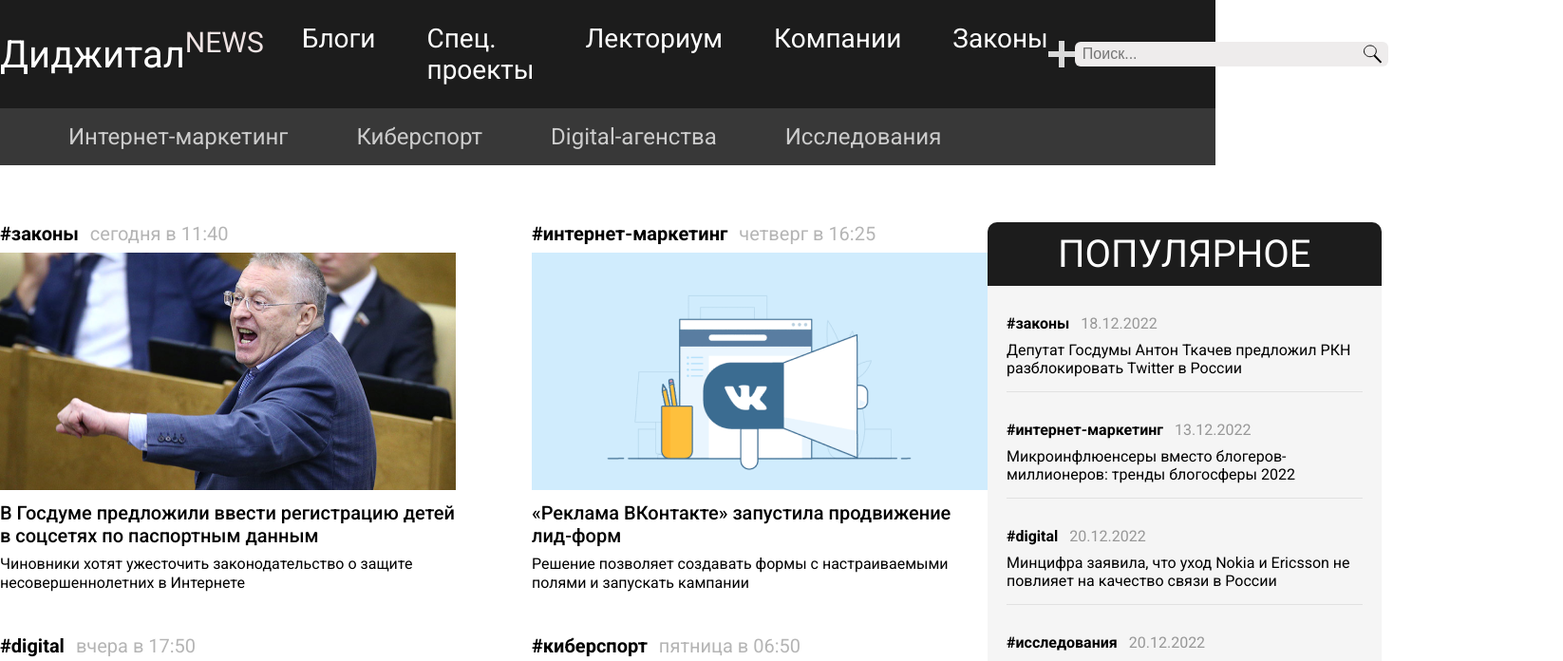
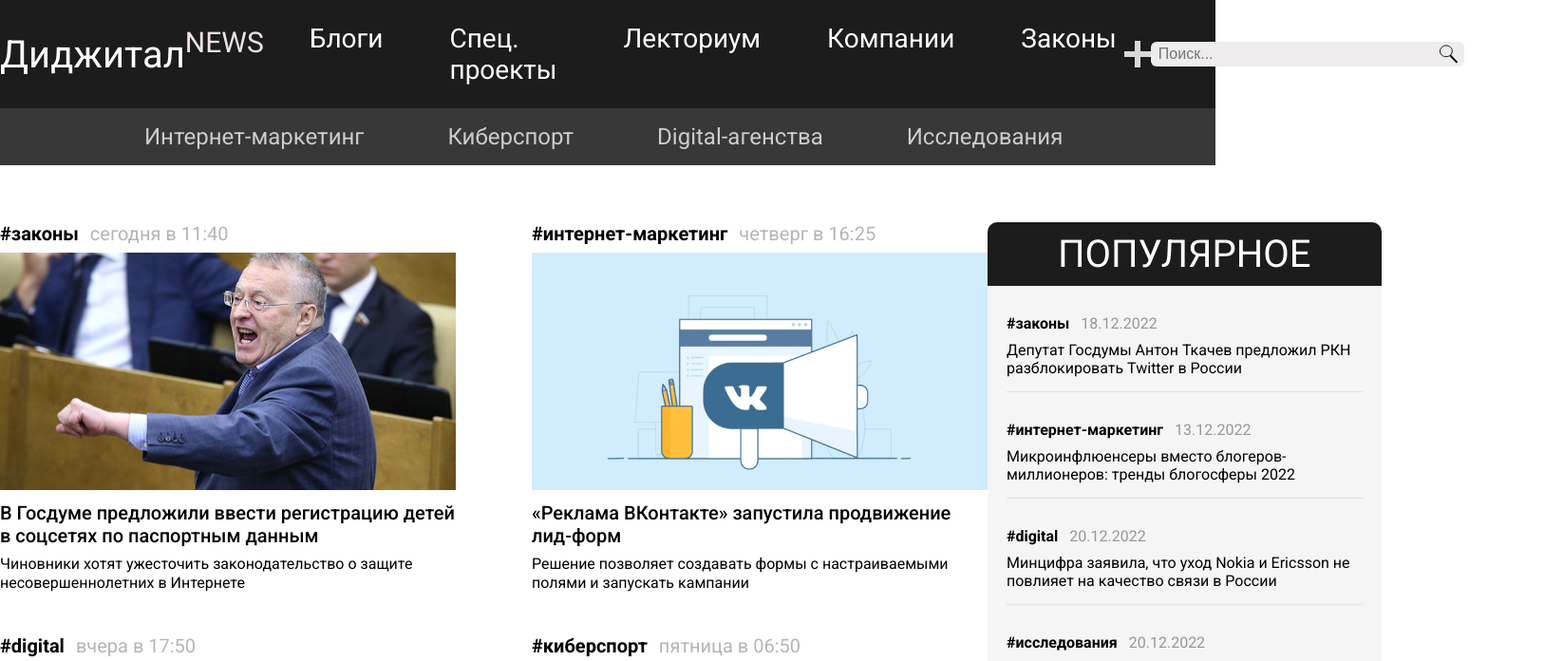
Before and after one commit to Hapnees/digital, a React (Vite) app: page /#/ in a window 1280 px wide. Shown: the top 696 px of the page at 95% size, 1646 px wide, since content can reach past the window. Built offline with nearby package versions, Linux system fonts and the light colour scheme.

Commit message:
Feat (root): new styles for selected nav

```diff
--- /dev/null
+++ b/src/components/Header/Header.module.scss
@@ -0,0 +1,8 @@
+.tab_active {
+  color: #000 !important;
+  background-color: #fff;
+
+  border-radius: 6px;
+
+  transition: color .4s, background-color .4s;
+}
--- a/src/components/Header/HeaderAdditionalLine/HeaderAdditionalLine.module.scss
+++ b/src/components/Header/HeaderAdditionalLine/HeaderAdditionalLine.module.scss
@@ -9,9 +9,11 @@
 	@include ui-line-height(7);
 	@include ui-font(6);
 
+	@include ui-margin(left, 18);
 	padding: 16px 72px;
 
-	> a {
+	>a {
 		color: $gray-soft-color;
+		padding: 0 8px;
 	}
 }
--- a/src/components/Header/HeaderAdditionalLine/HeaderAdditionalLine.tsx
+++ b/src/components/Header/HeaderAdditionalLine/HeaderAdditionalLine.tsx
@@ -1,14 +1,32 @@
-import { Link } from 'react-router-dom'
+import { Link, useLocation } from 'react-router-dom'
 import cl from './HeaderAdditionalLine.module.scss'
+import parentCl from '../Header.module.scss'
+
+const navs = [
+  { title: 'Интернет-маркетинг', href: 'internetMarketing' },
+  { title: 'Киберспорт', href: 'cybersport' },
+  { title: 'Digital-агенства', href: 'digital' },
+  { title: 'Исследования', href: 'researches' },
+]
 
 const HeaderAdditionalLine = () => {
+  const { pathname } = useLocation()
+  console.log(pathname)
+
   return (
     <section className={cl.wrapper}>
       <nav className={cl.nav}>
-        <Link to='/category/internetMarketing'>Интернет-маркетинг</Link>
-        <Link to='/category/cybersport'>Киберспорт</Link>
-        <Link to='/category/digital'>Digital-агенства</Link>
-        <Link to='/category/researches'>Исследования</Link>
+        {navs.map(nav => (
+          <Link
+            key={nav.title}
+            to={`/category/${nav.href}`}
+            className={
+              `/category/${nav.href}` === pathname ? parentCl.tab_active : ''
+            }
+          >
+            {nav.title}
+          </Link>
+        ))}
       </nav>
     </section>
   )
--- a/src/components/Header/HeaderMainLine/HeaderMainLine.module.scss
+++ b/src/components/Header/HeaderMainLine/HeaderMainLine.module.scss
@@ -28,11 +28,8 @@
 
 	@include ui-font(7);
 
-	> a {
-		&:hover {
-			text-decoration: underline;
-			text-underline-offset: 5px;
-		}
+	>a {
+		padding: 0 8px;
 	}
 }
 
@@ -53,8 +50,3 @@
 		transform: rotate(90deg);
 	}
 }
-
-.activeNav {
-	text-decoration: underline;
-	text-underline-offset: 6px;
-}
--- a/src/components/Header/HeaderMainLine/HeaderMainLine.tsx
+++ b/src/components/Header/HeaderMainLine/HeaderMainLine.tsx
@@ -6,6 +6,7 @@
 import { useState } from 'react'
 import { Link, useLocation, useNavigate } from 'react-router-dom'
 import cl from './HeaderMainLine.module.scss'
+import parentCl from '../Header.module.scss'
 
 type ITitleNav = 'Блоги' | 'Спец. проекты' | 'Лекториум' | 'Компании' | 'Законы'
 
@@ -47,8 +48,8 @@
                 key={nav.title}
                 to={nav.href}
                 className={
-									nav.href.includes(pathname) && pathname !== '/'
-										? cl.activeNav
+                  nav.href === pathname && pathname !== '/'
+                    ? parentCl.tab_active
                     : ''
                 }
               >
```
Lines whose indentation alone changed are shown as unchanged.
